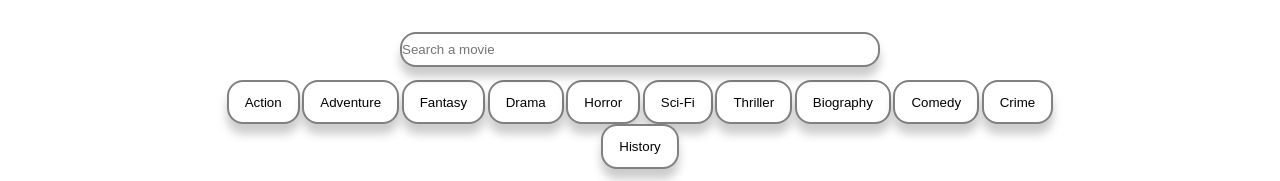
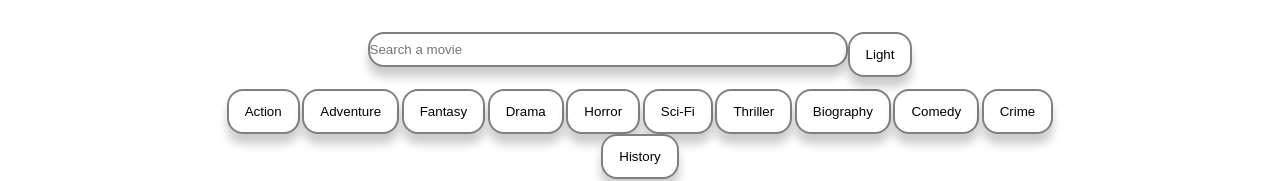
Before and after one commit to TyphaineLeGales/DNAMDE_II, a React (Vite) app: page / in a window 1280 px wide. Shown: the top 181 px of the page. Built offline with nearby package versions, Linux system fonts and the light colour scheme.

Commit message:
probably worst light theme selector but it's okay

```diff
--- a/src/App.css
+++ b/src/App.css
@@ -83,6 +83,16 @@
   margin-top: 3%;
 }
 
+.theme-select-btn{
+  width:fit-content;
+  height:fit-content;
+  background-color: white;
+  padding: 0.8rem 1rem;
+  border-radius: 1rem;
+    border: 2px solid grey;
+  box-shadow: 0px 10px 10px rgba(0, 0, 0, 0.205);
+}
+
 .tag-list{
   margin-top:1%;
   width: 65%;
--- a/src/components/InputBar.jsx
+++ b/src/components/InputBar.jsx
@@ -1,3 +1,5 @@
+import ThemeSelect from "./ThemeSelect";
+
 function InputBar(props) {
   return (
     <div className="nav">
@@ -8,6 +10,7 @@ function InputBar(props) {
         type="text"
         placeholder="Search a movie"
       ></input>
+      <ThemeSelect />
     </div>
   );
 }
--- a/src/components/ThemeSelect.jsx
+++ b/src/components/ThemeSelect.jsx
@@ -0,0 +1,27 @@
+import { useState } from "react";
+
+function ThemeSelect(props) {
+  const [active, setActive] = useState(true);
+  const themeActive = ["Light", "Dark"];
+
+  const handleClick = (event) => {
+    event.preventDefault();
+    setActive((active) => !active);
+
+    if (active) {
+      document.body.classList.add("dark-theme");
+      document.body.classList.remove("light-theme");
+    } else {
+      document.body.classList.add("light-theme");
+      document.body.classList.remove("dark-theme");
+    }
+  };
+
+  return (
+    <button onClick={handleClick} className="theme-select-btn">
+      {active ? themeActive[0] : themeActive[1]}
+    </button>
+  );
+}
+
+export default ThemeSelect;
--- a/src/index.css
+++ b/src/index.css
@@ -13,6 +13,16 @@ html {
   width: 100%;
 }
 
+.light-theme{
+  background-color: white;
+  color:black;
+}
+
+.dark-theme{
+  background-color: rgb(14, 14, 14);
+  color:rgb(214, 214, 214);
+}
+
 #root {
   width: 100%;
   display: flex;
```
Also changed, not shown: src/Theme.css (deleted).
